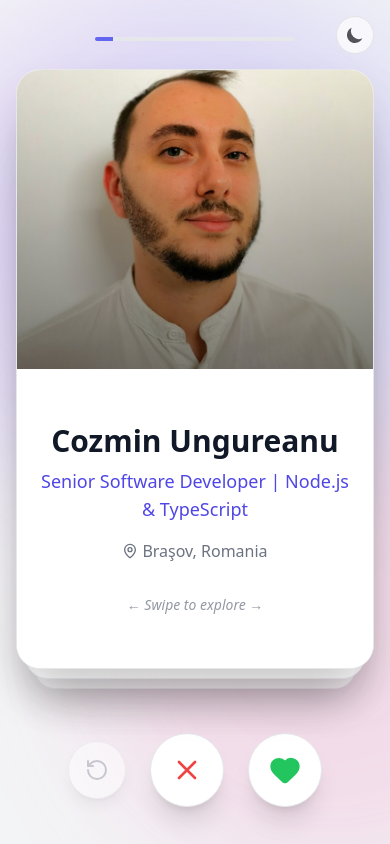
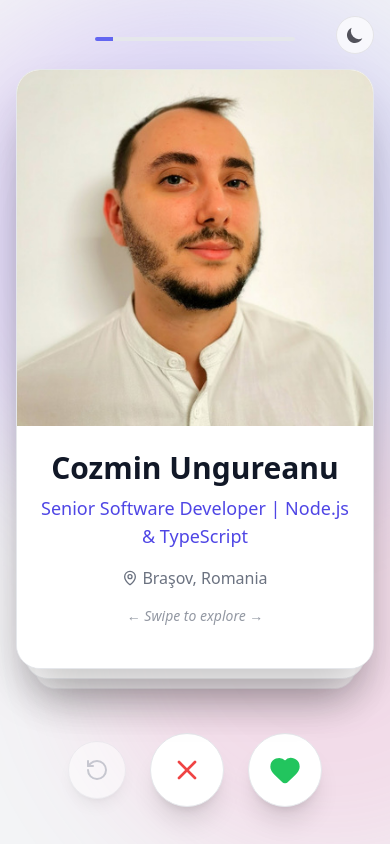
Before and after one commit to cozminu/cozminu.github.io, a React (Create React App) app: page / in a window 390 px wide. Built offline with nearby package versions, Linux system fonts and the light colour scheme.

Commit message:
fix things

```diff
--- a/src/components/SwipeResume/Card.tsx
+++ b/src/components/SwipeResume/Card.tsx
@@ -48,22 +48,22 @@ export default function Card({ data, onSwipe, index }: CardProps) {
     switch (data.type) {
       case 'INTRO':
         return (
-          <div className="flex flex-col h-full bg-white dark:bg-zinc-900">
+          <div className="flex flex-col h-full bg-white dark:bg-zinc-900" draggable={false}>
              {/* Top Half: Image */}
-            <div className="h-1/2 w-full relative shrink-0">
+            <div className="h-6/10 w-full relative shrink-0">
                <img
                  src={isDark ? 'profile_dark.jpg' : 'profile.jpg'}
                  alt={data.data.name}
                  className="w-full h-full object-cover"
                  draggable={false} // Prevent image drag interfering with card drag
                />
-               <div className="absolute inset-0 bg-gradient-to-t from-black/50 to-transparent flex items-end p-4 md:hidden">
+               {false && <div className="absolute inset-0 bg-gradient-to-t from-black/50 to-transparent flex items-end p-4 md:hidden">
                   {/* Mobile overlay text if needed */}
-               </div>
+               </div>}
             </div>
 
             {/* Bottom Half: Content */}
-            <div className="h-1/2 flex flex-col items-center justify-center p-6 text-center space-y-4 overflow-y-auto">
+            <div className="h-auto flex flex-col items-center justify-center p-6 text-center space-y-4">
                <div>
                   <h1 className="text-3xl font-bold text-gray-900 dark:text-white mb-2">{data.data.name}</h1>
                   <p className="text-lg text-indigo-600 dark:text-indigo-400 font-medium">{data.data.label}</p>
@@ -72,7 +72,7 @@ export default function Card({ data, onSwipe, index }: CardProps) {
                   <MapPin className="w-4 h-4 mr-1" />
                   <span>{data.data.location.city}, {data.data.location.region}</span>
                </div>
-               <div className="pt-4">
+               <div className="flex">
                   <p className="text-gray-500 dark:text-gray-400 italic text-sm animate-pulse">
                     &larr; Swipe to explore &rarr;
                   </p>
@@ -83,7 +83,7 @@ export default function Card({ data, onSwipe, index }: CardProps) {
 
       case 'ABOUT':
         return (
-          <div className="flex flex-col h-full p-8 overflow-y-auto">
+          <div className="flex flex-col h-full p-8">
             <h2 className="text-2xl font-bold mb-6 text-gray-900 dark:text-white border-b pb-2">About Me</h2>
             <p className="text-lg leading-relaxed text-gray-700 dark:text-gray-300">
               {data.data.summary}
@@ -94,7 +94,7 @@ export default function Card({ data, onSwipe, index }: CardProps) {
       case 'EXPERIENCE':
         const job = data.data;
         return (
-          <div className="flex flex-col h-full p-6 overflow-y-auto">
+          <div className="flex flex-col h-full p-6">
             <div className="mb-4">
               <span className="text-xs font-bold tracking-wider text-indigo-500 uppercase">Experience</span>
               <h2 className="text-2xl font-bold text-gray-900 dark:text-white mt-1">{job.position}</h2>
@@ -127,7 +127,7 @@ export default function Card({ data, onSwipe, index }: CardProps) {
                  <h2 className="text-2xl font-bold text-white">{project.name}</h2>
                </div>
             </div>
-            <div className="p-6 flex-1 overflow-y-auto">
+            <div className="p-6 flex-1">
               <p className="text-gray-700 dark:text-gray-300 mb-4">{project.description}</p>
               <div className="flex flex-wrap gap-2 mb-4">
                 {project.keywords.map((tech: string) => (
@@ -151,7 +151,7 @@ export default function Card({ data, onSwipe, index }: CardProps) {
 
       case 'SKILLS':
         return (
-           <div className="flex flex-col h-full p-6 overflow-y-auto">
+           <div className="flex flex-col h-full p-6">
              <h2 className="text-2xl font-bold mb-6 text-gray-900 dark:text-white border-b pb-2">Skills</h2>
              <div className="flex flex-wrap gap-2">
                {data.data.map((skill: any) => (
@@ -210,14 +210,14 @@ export default function Card({ data, onSwipe, index }: CardProps) {
         zIndex,
         scale,
         opacity: isFront ? opacity : opacityVal,
-        touchAction: 'pan-y', // Allow vertical scroll, but let Framer handle horizontal
+        touchAction: (data.type === 'INTRO' || data.type === 'MATCH') ? 'none' : 'pan-y',
       }}
       animate={controls}
-      drag={isFront ? 'x' : false}
+      drag="x"
       dragConstraints={{ left: 0, right: 0 }}
       dragElastic={0.7}
       onDragEnd={handleDragEnd}
-      className={`absolute top-0 left-0 w-full h-full bg-white dark:bg-zinc-900 rounded-3xl shadow-2xl overflow-hidden border border-gray-200 dark:border-zinc-800 origin-bottom
+      className={`absolute top-0 left-0 w-full h-full bg-white dark:bg-zinc-900 rounded-3xl shadow-2xl overflow-hidden border border-gray-200 dark:border-zinc-800 origin-bottom select-none
          ${isFront ? 'cursor-grab active:cursor-grabbing' : 'pointer-events-none'}`}
     >
       {/* Swipe Feedback Overlays */}
--- a/src/components/SwipeResume/CardStack.tsx
+++ b/src/components/SwipeResume/CardStack.tsx
@@ -38,7 +38,7 @@ export default function CardStack({ cards, onSwipe, currentIndex }: CardStackPro
         })}
       </AnimatePresence>
 
-      {currentIndex >= cards.length && (
+      {false && currentIndex >= cards.length && (
         <div className="flex items-center justify-center h-full text-zinc-500">
           No more cards. Refresh to start over.
         </div>
--- a/src/components/SwipeResume/SwipeResume.tsx
+++ b/src/components/SwipeResume/SwipeResume.tsx
@@ -14,7 +14,7 @@ const resumeData = profileData as unknown as ResumeData;
 export default function SwipeResume() {
   const cards = useMemo(() => transformResumeToCards(resumeData), []);
   const [currentIndex, setCurrentIndex] = useState(0);
-  // const [score, setScore] = useState(0); // Keeping for potential future use
+  const [score, setScore] = useState(0); // Keeping for potential future use
   const [history, setHistory] = useState<{ index: number; action: 'left' | 'right' }[]>([]);
 
   const handleSwipe = useCallback((id: string, direction: 'left' | 'right') => {
@@ -22,9 +22,9 @@ export default function SwipeResume() {
     setHistory(prev => [...prev, { index: currentIndex, action: direction }]);
 
     // Update score (simple logic: right swipe = interest)
-    // if (direction === 'right') {
-    //   setScore(prev => prev + 10);
-    // }
+    if (direction === 'right') {
+      setScore(prev => prev + 10);
+    }
 
     // Advance to next card
     setCurrentIndex(prev => prev + 1);
@@ -38,18 +38,18 @@ export default function SwipeResume() {
     setCurrentIndex(lastAction.index);
 
     if (lastAction.action === 'right') {
-      // setScore(prev => prev - 10);
+      setScore(prev => prev - 10);
     }
   }, [history]);
 
   // Restart handler
   const handleRestart = () => {
     setCurrentIndex(0);
-    // setScore(0);
+    setScore(0);
     setHistory([]);
   };
 
-  const isFinished = currentIndex >= cards.length;
+  const isFinished = currentIndex + 1 >= cards.length;
 
   return (
     <div className="min-h-screen bg-gray-100 dark:bg-black flex flex-col items-center justify-center p-4 overflow-hidden relative transition-colors duration-300">
@@ -67,17 +67,17 @@ export default function SwipeResume() {
       </div>
 
       <div className="w-full max-w-sm flex flex-col items-center z-10 relative">
-        <ProgressBar current={Math.min(currentIndex + 1, cards.length)} total={cards.length} />
+        {!isFinished && <ProgressBar current={Math.min(currentIndex + 1, cards.length)} total={cards.length} />}
 
         <div className="my-8 w-full">
-            {isFinished ? (
+          {false ? (
             <motion.div
               initial={{ opacity: 0, scale: 0.9 }}
               animate={{ opacity: 1, scale: 1 }}
               className="bg-white dark:bg-zinc-900 rounded-3xl p-8 text-center shadow-xl border border-gray-200 dark:border-zinc-800"
             >
-                <h2 className="text-2xl font-bold mb-4 text-gray-900 dark:text-gray-100">All caught up!</h2>
-                <p className="text-gray-600 dark:text-gray-400 mb-6">You've seen all the cards.</p>
+              <h2 className="text-2xl font-bold mb-4 text-gray-900 dark:text-gray-100">You've reached the end!</h2>
+              <p className="text-gray-600 dark:text-gray-400 mb-6">But let's be honest, I'm worth a second look. 😉</p>
               <div className="flex gap-4 justify-center">
                 <button
                   onClick={handleRestart}
@@ -92,7 +92,7 @@ export default function SwipeResume() {
             <CardStack
               cards={cards}
               currentIndex={currentIndex}
-                    onSwipe={handleSwipe}
+              onSwipe={isFinished ? handleRestart : handleSwipe}
             />
           )}
         </div>
```
Lines whose indentation alone changed are shown as unchanged.
